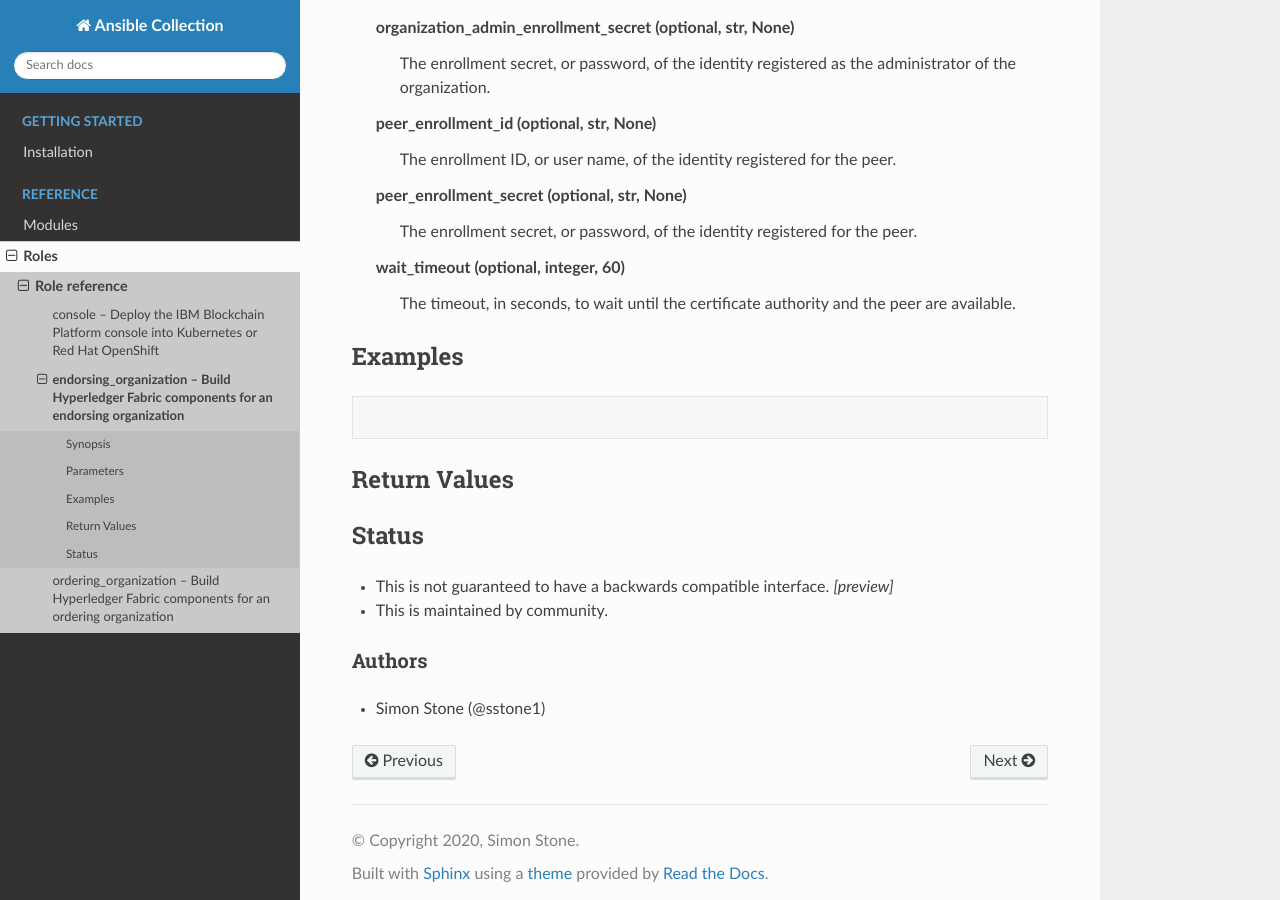
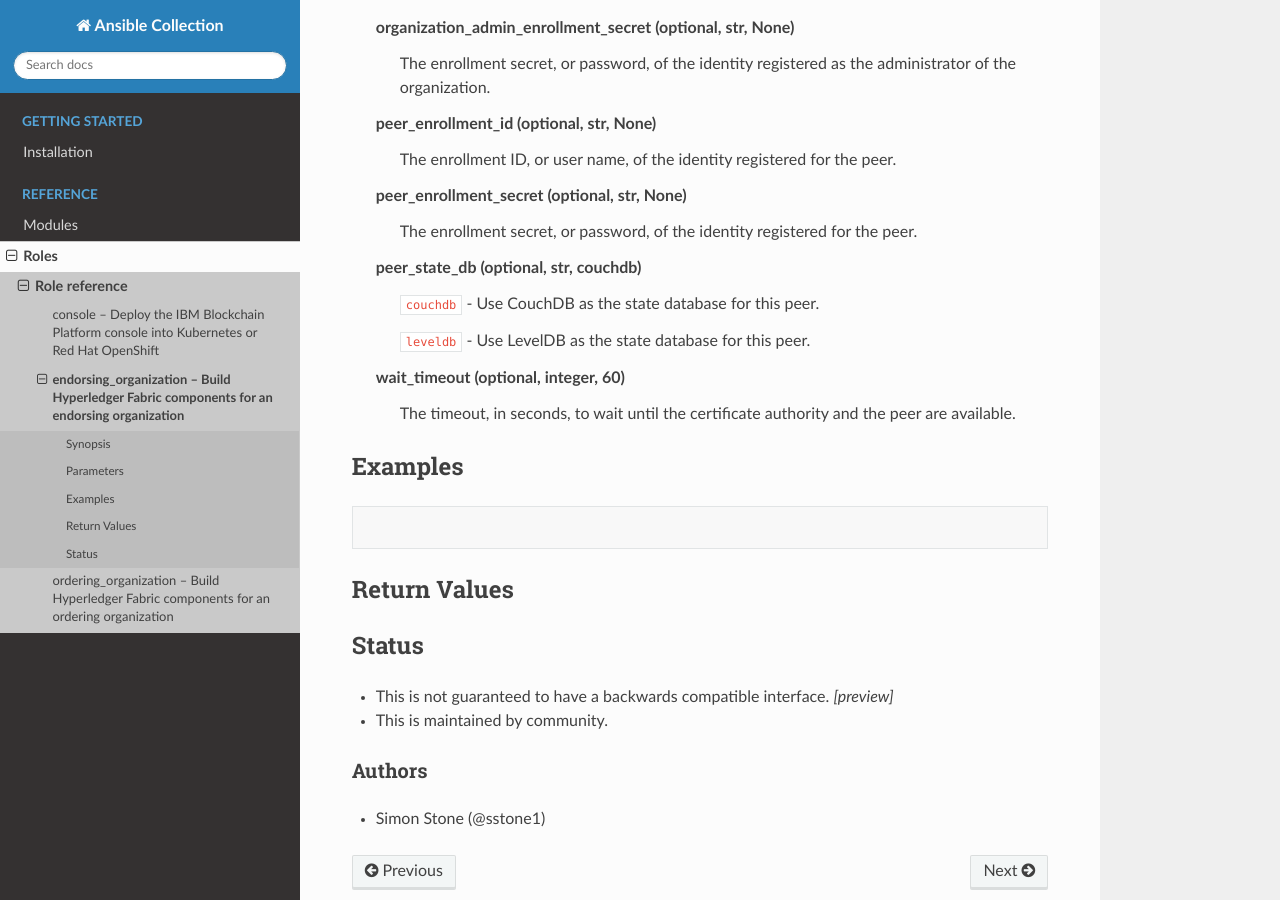
Before and after one commit to IBM-Blockchain/ansible-collection, a Sphinx documentation site: the page built from docs/source/roles/endorsing_organization.rst, in a window 1280 px wide and 900 px high, scrolled down 1835 px. Built offline with Sphinx 7.4.7 and the Read the Docs theme 2.0.0, drawn with Linux system fonts in a browser that asks for light colours.

Commit message:
Expose state database for peer via role (resolves #172)
Signed-off-by: Simon Stone <sstone1@uk.ibm.com>

```diff
--- a/docs/source/roles/endorsing_organization.rst
+++ b/docs/source/roles/endorsing_organization.rst
@@ -76,6 +76,11 @@
   peer_enrollment_secret (optional, str, None)
     The enrollment secret, or password, of the identity registered for the peer.
 
+  peer_state_db (optional, str, couchdb)
+    ``couchdb`` - Use CouchDB as the state database for this peer.
+
+    ``leveldb`` - Use LevelDB as the state database for this peer.
+
   wait_timeout (optional, integer, 60)
     The timeout, in seconds, to wait until the certificate authority and the peer are available.
 
```
Also changed, not shown: 2 other files.
